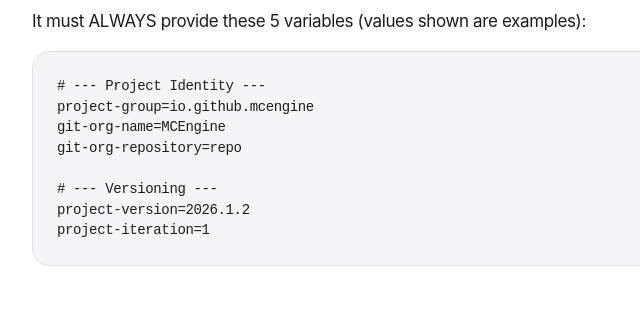
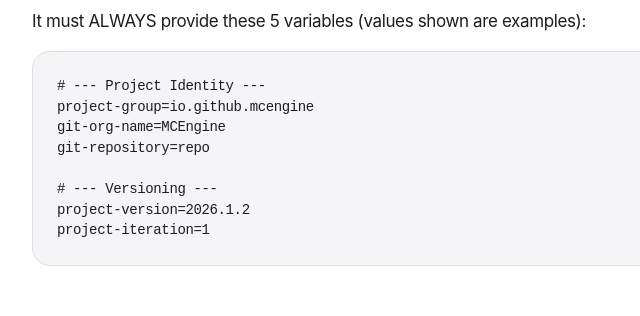
Before and after one commit to MCEngine/agents, a plain HTML site: page docs/version/index.html in a window 1280 px wide. Shown: the part 814-1130 px from the top of the page, 118-758 px from the left. Drawn offline with Linux system fonts and the light colour scheme.

Commit message:
Fix repository field in index.html

```diff
--- a/docs/version/index.html
+++ b/docs/version/index.html
@@ -35,7 +35,7 @@
 # --- Project Identity ---
 project-group=io.github.mcengine
 git-org-name=MCEngine
-git-org-repository=repo
+git-repository=repo
 
 # --- Versioning ---
 project-version=2026.1.2
```
